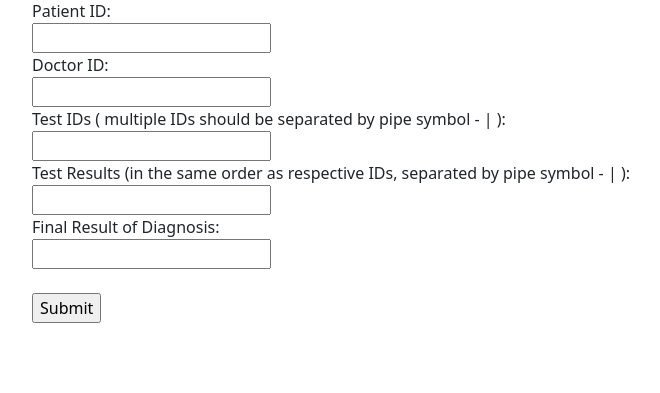
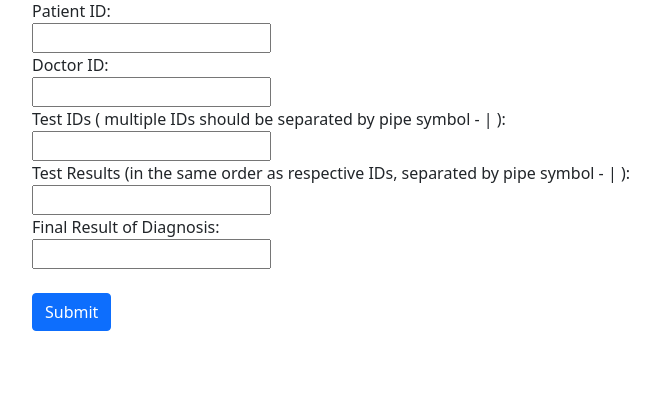
Before and after one commit to sairoopb/Hospital-DBMS, a Django app: page /Diagnoses/index in a window 1280 px wide. Shown: the part 57-450 px from the top of the page, without its empty margins (50-710 px from the left). Run offline with Django 3.2, Linux system fonts and the light colour scheme.

Commit message:
Made buttons blue and shiny. Spelling error fixed in urls.py

```diff
--- a/Backend/dbms_project/dbms_app/templates/dbms_app/create_diagnosis.html
+++ b/Backend/dbms_project/dbms_app/templates/dbms_app/create_diagnosis.html
@@ -34,7 +34,7 @@
     <input type="text" name="final_res" required><br/>
 
     <br/>
-    <input type="submit" value="Submit"><br/>
+    <input type="submit" value="Submit" class="btn btn-primary"><br/>
 
   </form>
 
@@ -48,7 +48,7 @@
       <form action="retrieve" method="POST">
 	{% csrf_token %}
 	<input type="hidden" name="diag_id" value={{diag_id}}>
-	<input type="submit" value="View Report"/>
+	<input type="submit" value="View Report" class="btn btn-primary">
       </form>
   {% endfor %}
 
--- a/Backend/dbms_project/dbms_app/templates/dbms_app/create_treatment.html
+++ b/Backend/dbms_project/dbms_app/templates/dbms_app/create_treatment.html
@@ -54,7 +54,7 @@
     <input type="number" name="aftercare_nurse" min="1" step="1"><br/>
 
     <br/>
-    <input type="submit" value="Submit"><br/>
+    <input type="submit" value="Submit" class="btn btn-primary"><br/>
 
   </form>
 
@@ -68,7 +68,7 @@
       <form action="retrieve" method="POST">
 	{% csrf_token %}
 	<input type="hidden" name="treat_id" value={{treat_id}}>
-	<input type="submit" value="View Report"/>
+	<input type="submit" value="View Report" class="btn btn-primary">
       </form>
   {% endfor %}
 
--- a/Backend/dbms_project/dbms_app/templates/dbms_app/discharge_patient.html
+++ b/Backend/dbms_project/dbms_app/templates/dbms_app/discharge_patient.html
@@ -25,7 +25,7 @@
     Patient ID:<br/>
     <input type="number" name="pat_id" min="1" step="1" required><br/>
 
-    <input type="submit" value="Submit"><br/>
+    <input type="submit" value="Submit" class="btn btn-primary"><br/>
 
   </form>
 
--- a/Backend/dbms_project/dbms_app/templates/dbms_app/retrieve_diagnosis.html
+++ b/Backend/dbms_project/dbms_app/templates/dbms_app/retrieve_diagnosis.html
@@ -22,7 +22,7 @@
     Diagnosis ID:<br/>
     <input type="number" name="diag_id" min="1" step="1" required><br/>
 
-    <input type="submit" value="Submit"><br/>
+    <input type="submit" value="Submit" class="btn btn-primary"><br/>
 
   </form>
 
--- a/Backend/dbms_project/dbms_app/templates/dbms_app/retrieve_treatment.html
+++ b/Backend/dbms_project/dbms_app/templates/dbms_app/retrieve_treatment.html
@@ -25,7 +25,7 @@
     Treatment ID:<br/>
     <input type="number" name="treat_id" min="1" step="1" required><br/>
 
-    <input type="submit" value="Submit"><br/>
+    <input type="submit" value="Submit" class="btn btn-primary"><br/>
 
   </form>
 
--- a/Backend/dbms_project/dbms_app/urls.py
+++ b/Backend/dbms_project/dbms_app/urls.py
@@ -7,7 +7,7 @@ urlpatterns = [
     path("Diagnoses/<str:branch>",views.diag_view,name = "diagnosis"),
     path("Patient Log/<str:branch>",views.patient_view,name = "patients_reg"),
     path("Payments/<str:branch>",views.payments_view,name = "payments"),
-    path("Pharamcy/<str:branch>",views.pharmacy_view,name = "pharmacy"),
+    path("Pharmacy/<str:branch>",views.pharmacy_view,name = "pharmacy"),
     path("Prescriptions/<str:branch>",views.prescription_view,name = "prescriptions"),
     path("Treatments/<str:branch>",views.treatment_view,name = "treatments"),
 ]
```
